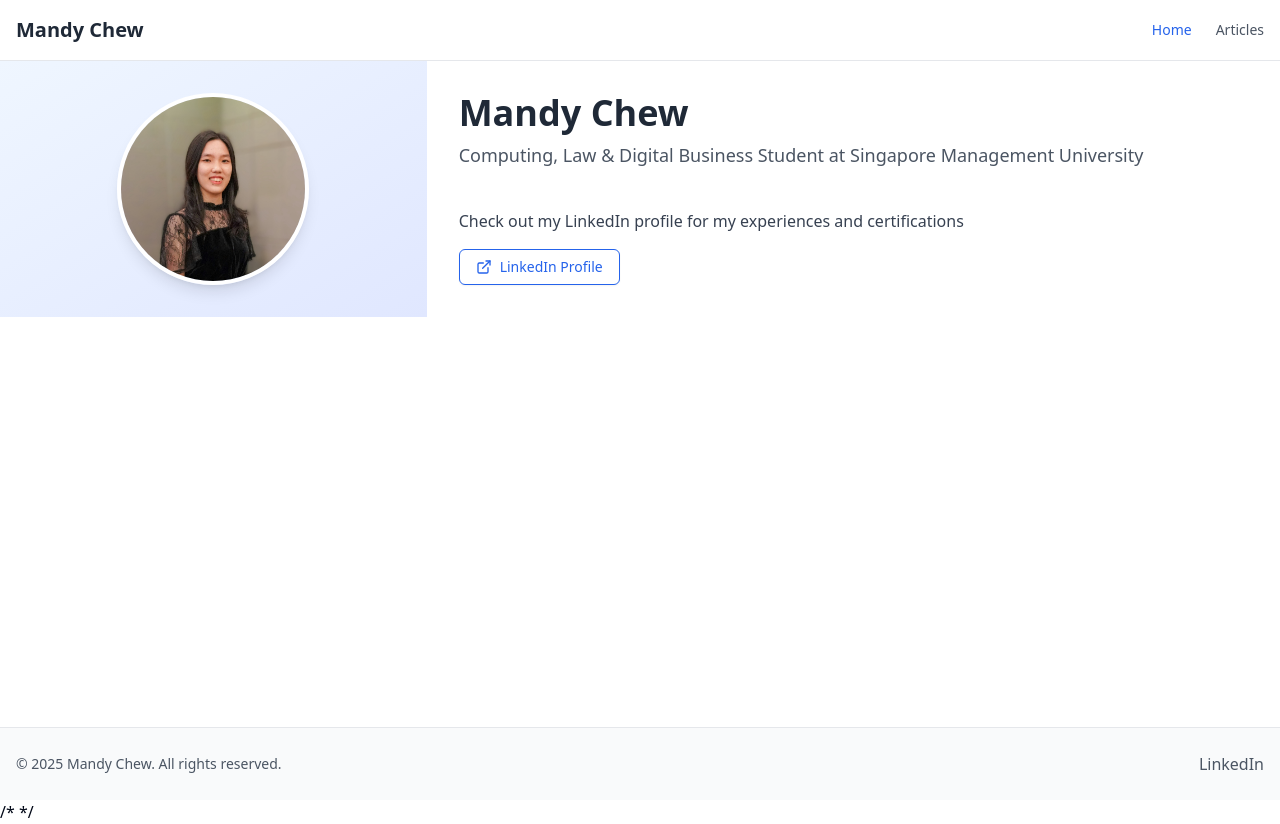
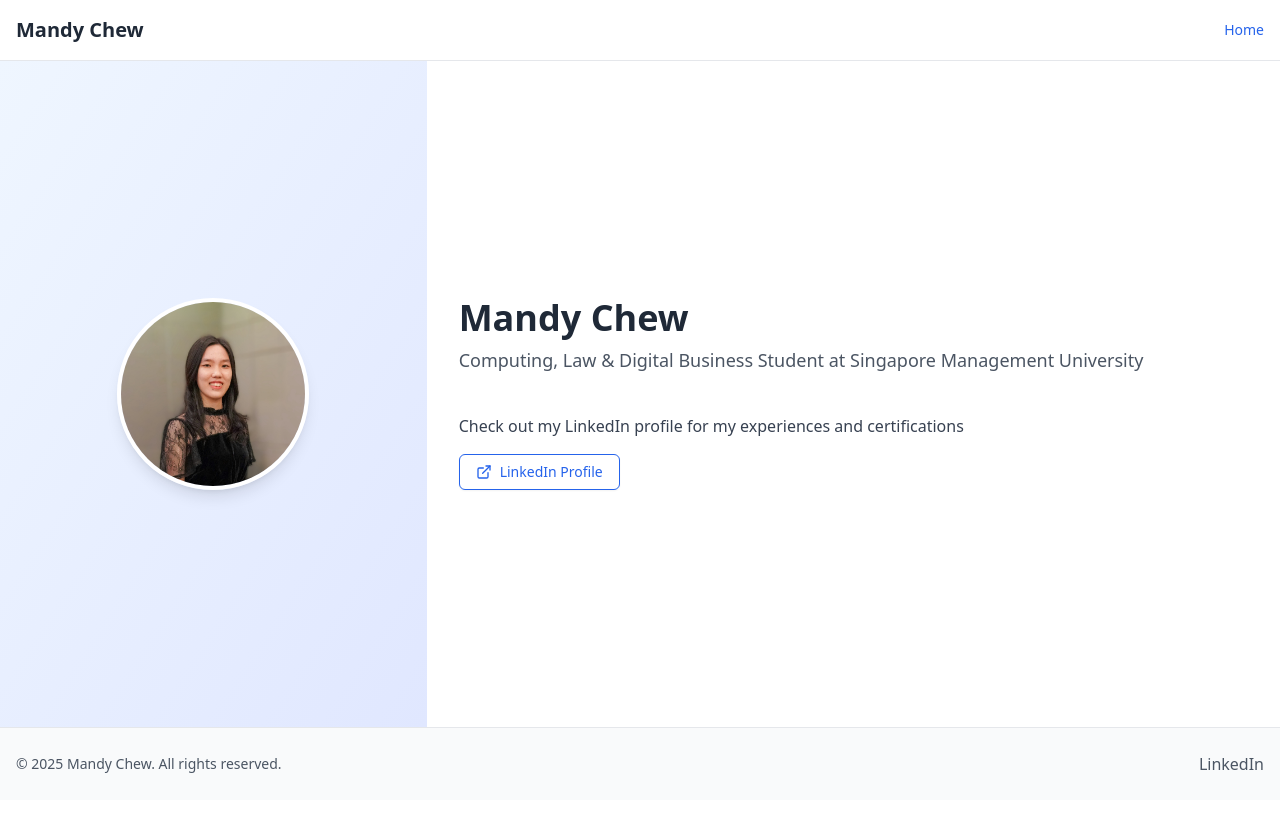
Before and after one commit to mandychew/mandychew.github.io, a React (Vite) app: page / in a window 1280 px wide. After the commit the page ends 800 px from the top, so only its background shows below. Built offline with nearby package versions, Linux system fonts and the light colour scheme.

Commit message:
Fix ProfileSection to expand to full height of website

```diff
--- a/src/App.tsx
+++ b/src/App.tsx
@@ -8,15 +8,13 @@ import Articles from "./pages/articles";
 function App() {
   return (
     <Suspense fallback={<p>Loading...</p>}>
-      <>
-        <Routes>
+      <Routes>
           <Route element={<Layout />}>
             <Route path="/" element={<Home />} />
-            <Route path="/articles" element={<Articles />} />
+            {/* <Route path="/articles" element={<Articles />} /> */}
           </Route>
         </Routes>
-        /* {import.meta.env.VITE_TEMPO === "true" && useRoutes(routes)} */
-      </>
+        {/* {import.meta.env.VITE_TEMPO === "true" && useRoutes(routes)} */}
     </Suspense>
   );
 }
--- a/src/components/Layout.tsx
+++ b/src/components/Layout.tsx
@@ -5,7 +5,7 @@ import ProfileSection from "./ProfileSection";
 const Layout = () => {
   const location = useLocation();
   const isHomePage = location.pathname === "/" || location.pathname === "";
-  const isArticlesPage = location.pathname === "/articles";
+  // const isArticlesPage = location.pathname === "/articles";
 
   return (
     <div className="min-h-screen flex flex-col bg-white">
@@ -22,19 +22,19 @@ const Layout = () => {
             >
               Home
             </Link>
-            <Link
+            {/* <Link
               to="/articles"
               className={`text-sm font-medium ${isArticlesPage ? "text-blue-600" : "text-gray-600 hover:text-blue-600"}`}
             >
               Articles
-            </Link>
+            </Link> */}
           </nav>
         </div>
       </header>
 
       {/* Main Content */}
-      <main className="flex-grow flex h-full">
-        <ProfileSection />
+      <main className="flex-1 flex">
+        <Outlet />
       </main>
 
       {/* Footer */}
--- a/src/components/ProfileSection.tsx
+++ b/src/components/ProfileSection.tsx
@@ -18,7 +18,7 @@ const ProfileSection = ({
   profileImageUrl = MyImage,
 }: ProfileSectionProps) => {
   return (
-    <div className="flex flex-col md:flex-row w-full h-full">
+    <div className="flex flex-col md:flex-row w-full h-full flex-grow">
       <div className="w-full h-full md:w-1/3 bg-gradient-to-br from-blue-50 to-indigo-100 p-8 flex items-center justify-center">
         <Avatar className="h-48 w-48 rounded-full border-4 border-white shadow-lg">
           <AvatarImage src={profileImageUrl} alt={name} />
--- a/src/components/home.tsx
+++ b/src/components/home.tsx
@@ -1,7 +1,11 @@
 import ProfileSection from "./ProfileSection";
 
 function Home() {
-  return <ProfileSection />;
+  return (
+    <div className="flex-1 flex">
+      <ProfileSection />
+    </div>
+  );
 }
 
 export default Home;
```
